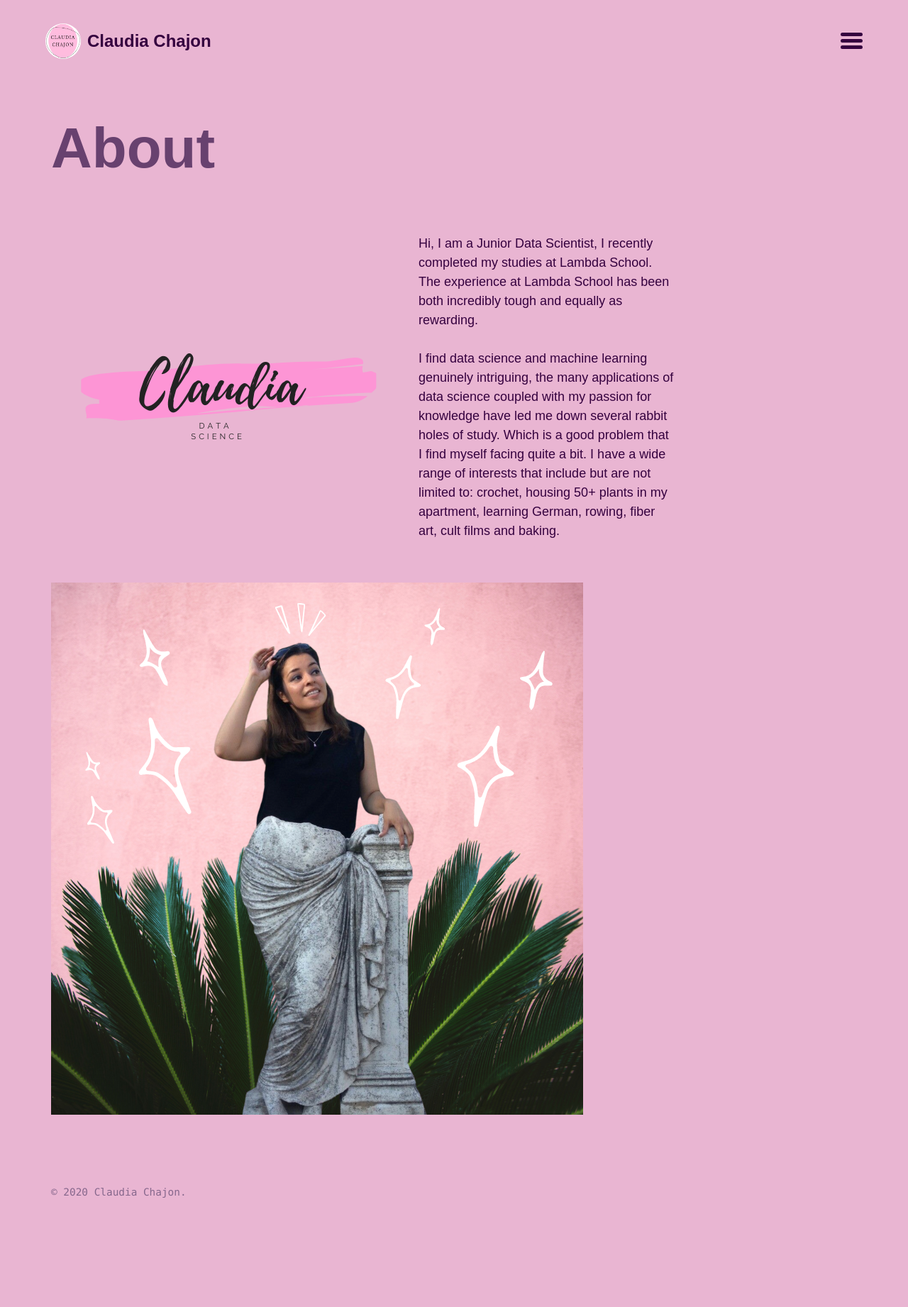
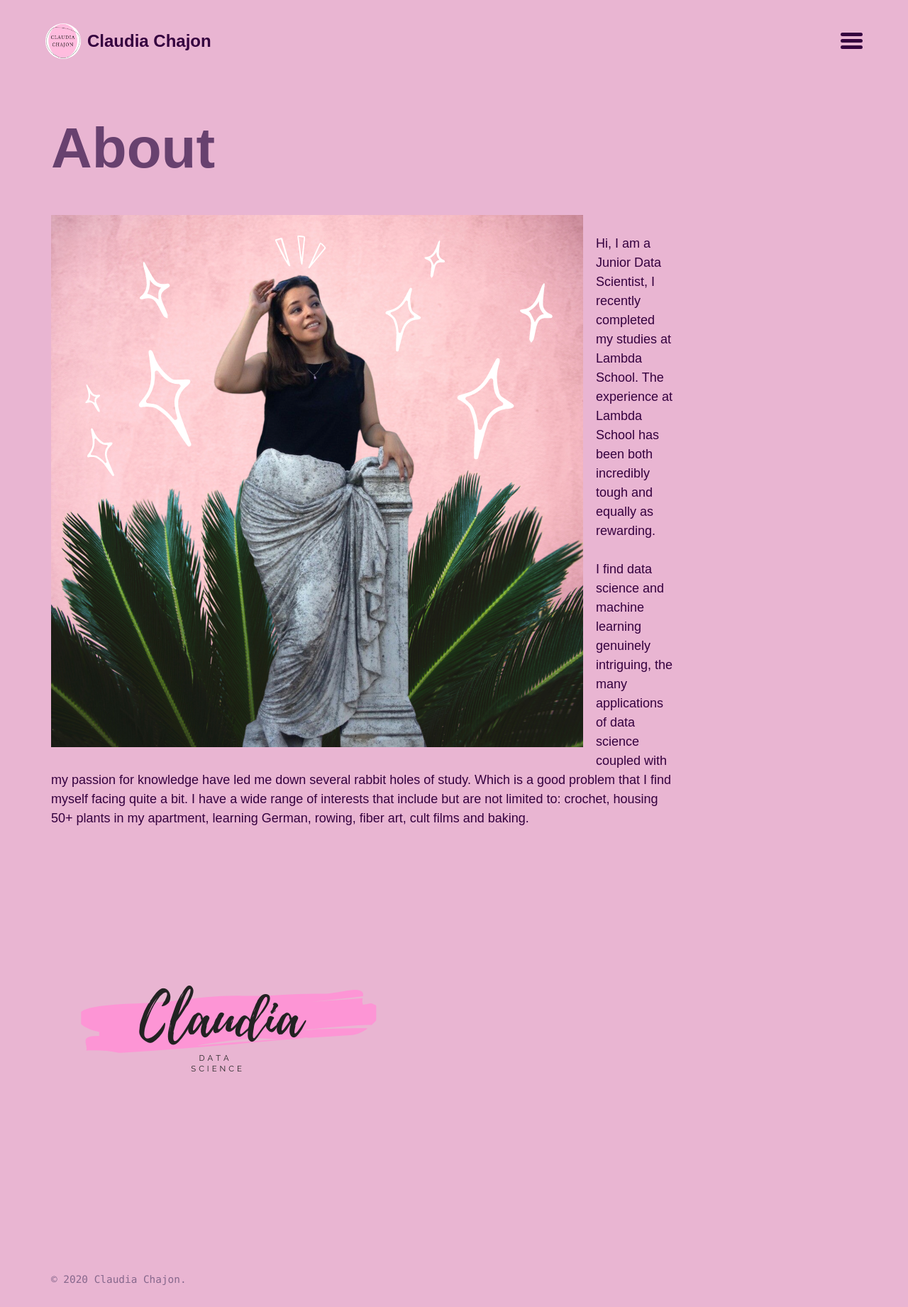
Before and after one commit to claudiasofiaC/claudiasofiac.github.io, a Jekyll site: the page built from about.md, in a window 1280 px wide. Shown: the whole page at 71% size. Built offline with Jekyll 4.4.1, drawn with Linux system fonts in a browser that asks for light colours; before the commit the page ends 1719 px from its top, so only the background shows below that.

Commit message:
pic align

```diff
--- a/about.md
+++ b/about.md
@@ -3,7 +3,7 @@ title: "About"
 layout: about
 ---
 
-![logo](assets/images/brush_logo.png){: .align-left}
+![pic of me](assets/images/prof_pic2 copy.png){: .align-left}
 
 
 Hi, I am a Junior Data Scientist, I recently completed my studies at Lambda School. The experience at Lambda School has
@@ -15,5 +15,4 @@ quite a bit. I have a wide range of interests that include but are not limited t
 apartment, learning German, rowing, fiber art, cult films and baking.
 
 
-
-![pic of me](assets/images/prof_pic2 copy.png)
+![logo](assets/images/brush_logo.png)
```
